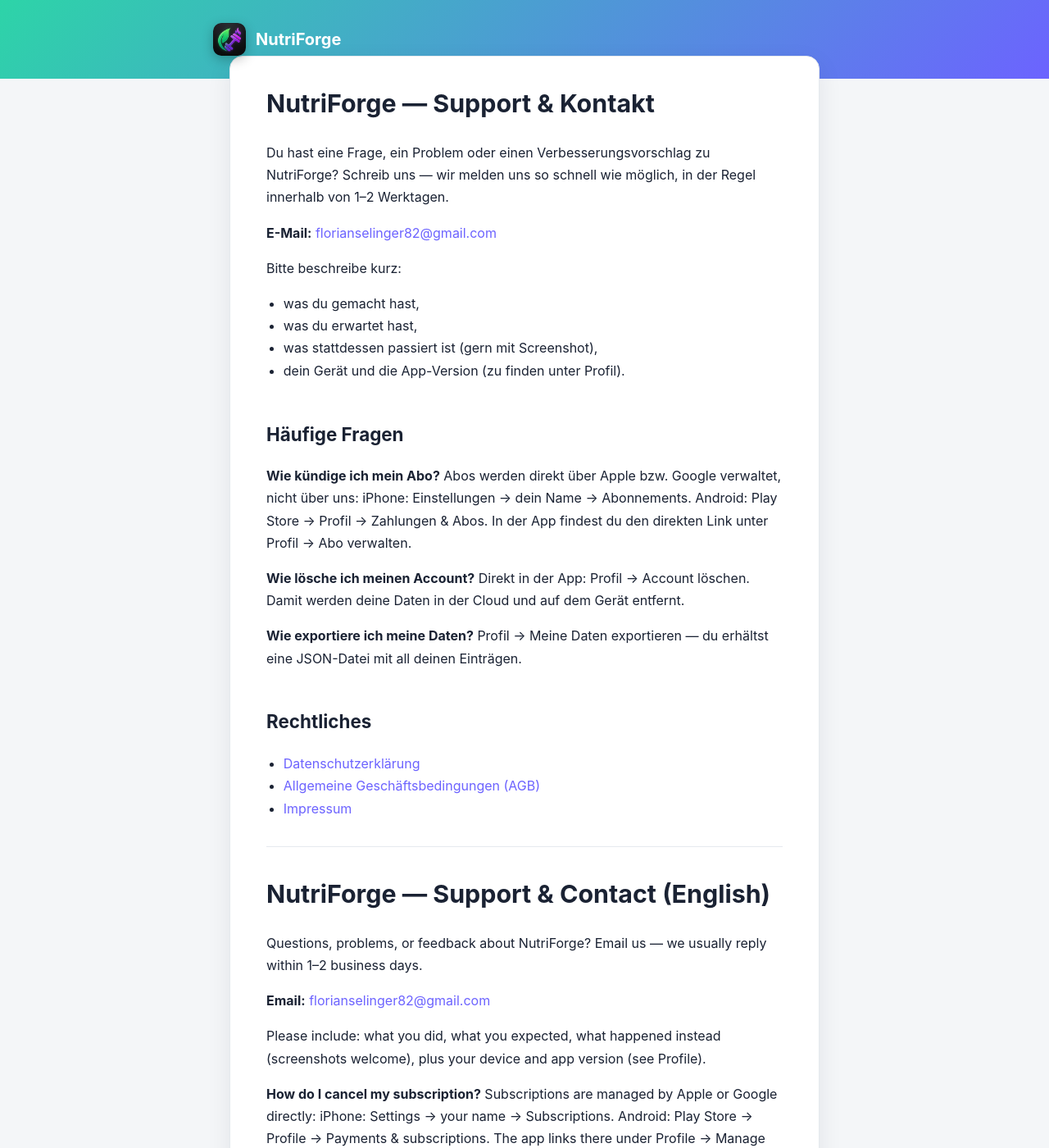
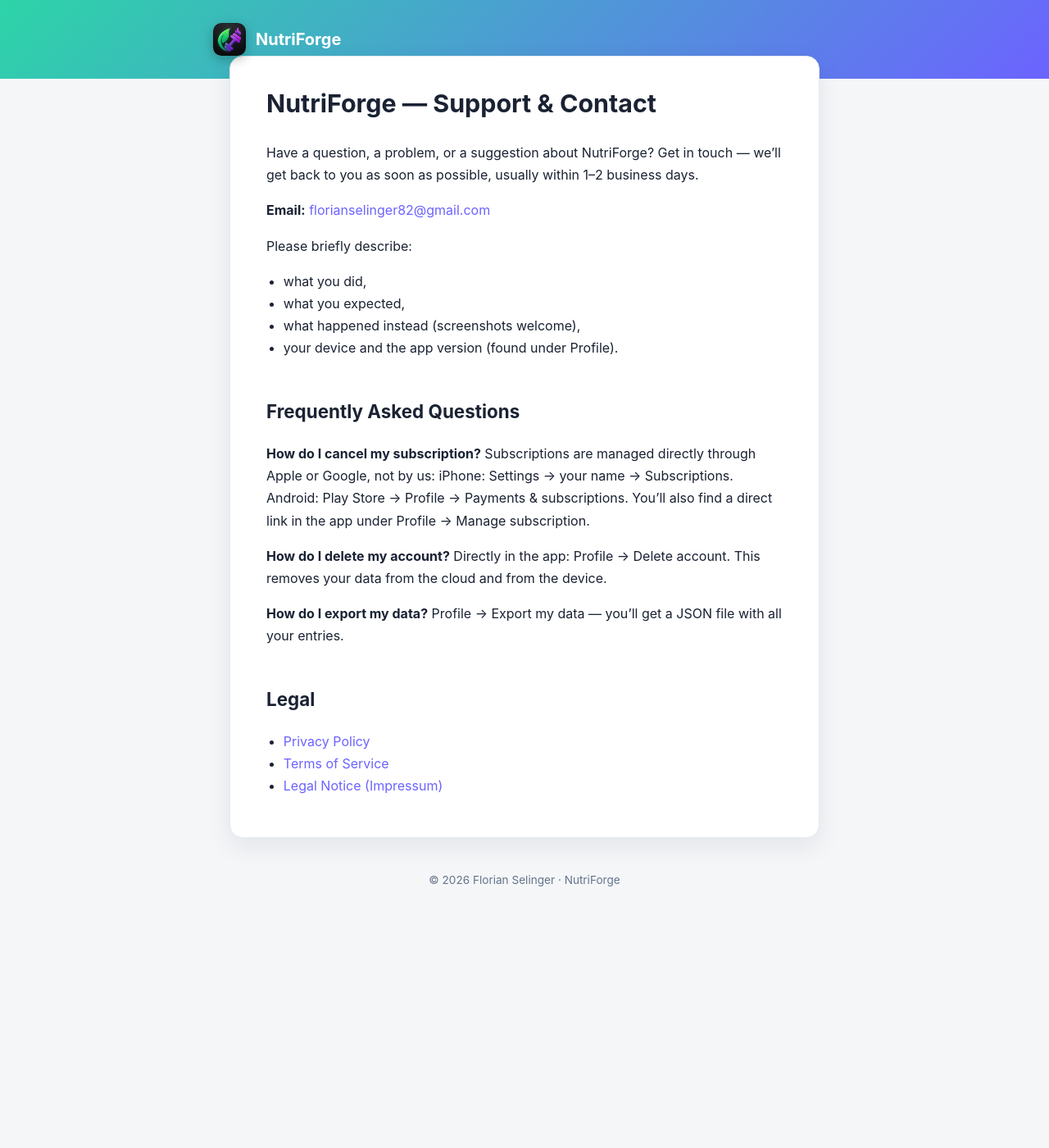
Before and after one commit to Florian004/nutriforge-legal, a Jekyll site: the page built from support.md, in a window 1280 px wide and 1400 px high. Shown: the whole window at 82% size. Built offline with Jekyll 4.4.1, drawn with Linux system fonts in a browser that asks for light colours; some of the changed text lies outside the part shown.

Commit message:
Translate support page to English
Replaces the German support page with a full English version (the
previous page only had a short English addendum below the German
content) to match the Support URL App Store Connect expects for the
English locale.

```diff
--- a/support.md
+++ b/support.md
@@ -3,60 +3,37 @@ layout: default
 title: NutriForge — Support
 ---
 
-# NutriForge — Support & Kontakt
+# NutriForge — Support & Contact
 
-Du hast eine Frage, ein Problem oder einen Verbesserungsvorschlag zu
-NutriForge? Schreib uns — wir melden uns so schnell wie möglich,
-in der Regel innerhalb von 1–2 Werktagen.
-
-**E-Mail:** [florianselinger82@gmail.com](mailto:florianselinger82@gmail.com?subject=NutriForge%20Support)
-
-Bitte beschreibe kurz:
-
-- was du gemacht hast,
-- was du erwartet hast,
-- was stattdessen passiert ist (gern mit Screenshot),
-- dein Gerät und die App-Version (zu finden unter Profil).
-
-## Häufige Fragen
-
-**Wie kündige ich mein Abo?**
-Abos werden direkt über Apple bzw. Google verwaltet, nicht über uns:
-iPhone: Einstellungen → dein Name → Abonnements. Android: Play Store →
-Profil → Zahlungen & Abos. In der App findest du den direkten Link unter
-Profil → Abo verwalten.
-
-**Wie lösche ich meinen Account?**
-Direkt in der App: Profil → Account löschen. Damit werden deine Daten in
-der Cloud und auf dem Gerät entfernt.
-
-**Wie exportiere ich meine Daten?**
-Profil → Meine Daten exportieren — du erhältst eine JSON-Datei mit all
-deinen Einträgen.
-
-## Rechtliches
-
-- [Datenschutzerklärung](./privacy-policy.html)
-- [Allgemeine Geschäftsbedingungen (AGB)](./terms-of-service.html)
-- [Impressum](./impressum.html)
-
----
-
-# NutriForge — Support & Contact (English)
-
-Questions, problems, or feedback about NutriForge? Email us — we usually
-reply within 1–2 business days.
+Have a question, a problem, or a suggestion about NutriForge? Get in touch —
+we'll get back to you as soon as possible, usually within 1–2 business days.
 
 **Email:** [florianselinger82@gmail.com](mailto:florianselinger82@gmail.com?subject=NutriForge%20Support)
 
-Please include: what you did, what you expected, what happened instead
-(screenshots welcome), plus your device and app version (see Profile).
+Please briefly describe:
 
-**How do I cancel my subscription?** Subscriptions are managed by Apple or
-Google directly: iPhone: Settings → your name → Subscriptions. Android:
-Play Store → Profile → Payments & subscriptions. The app links there under
-Profile → Manage subscription.
+- what you did,
+- what you expected,
+- what happened instead (screenshots welcome),
+- your device and the app version (found under Profile).
 
-**How do I delete my account?** In the app: Profile → Delete account.
+## Frequently Asked Questions
 
-**How do I export my data?** Profile → Export my data (JSON file).
+**How do I cancel my subscription?**
+Subscriptions are managed directly through Apple or Google, not by us:
+iPhone: Settings → your name → Subscriptions. Android: Play Store →
+Profile → Payments & subscriptions. You'll also find a direct link in the
+app under Profile → Manage subscription.
+
+**How do I delete my account?**
+Directly in the app: Profile → Delete account. This removes your data from
+the cloud and from the device.
+
+**How do I export my data?**
+Profile → Export my data — you'll get a JSON file with all your entries.
+
+## Legal
+
+- [Privacy Policy](./privacy-policy-en.html)
+- [Terms of Service](./terms-of-service.html)
+- [Legal Notice (Impressum)](./impressum.html)
```
